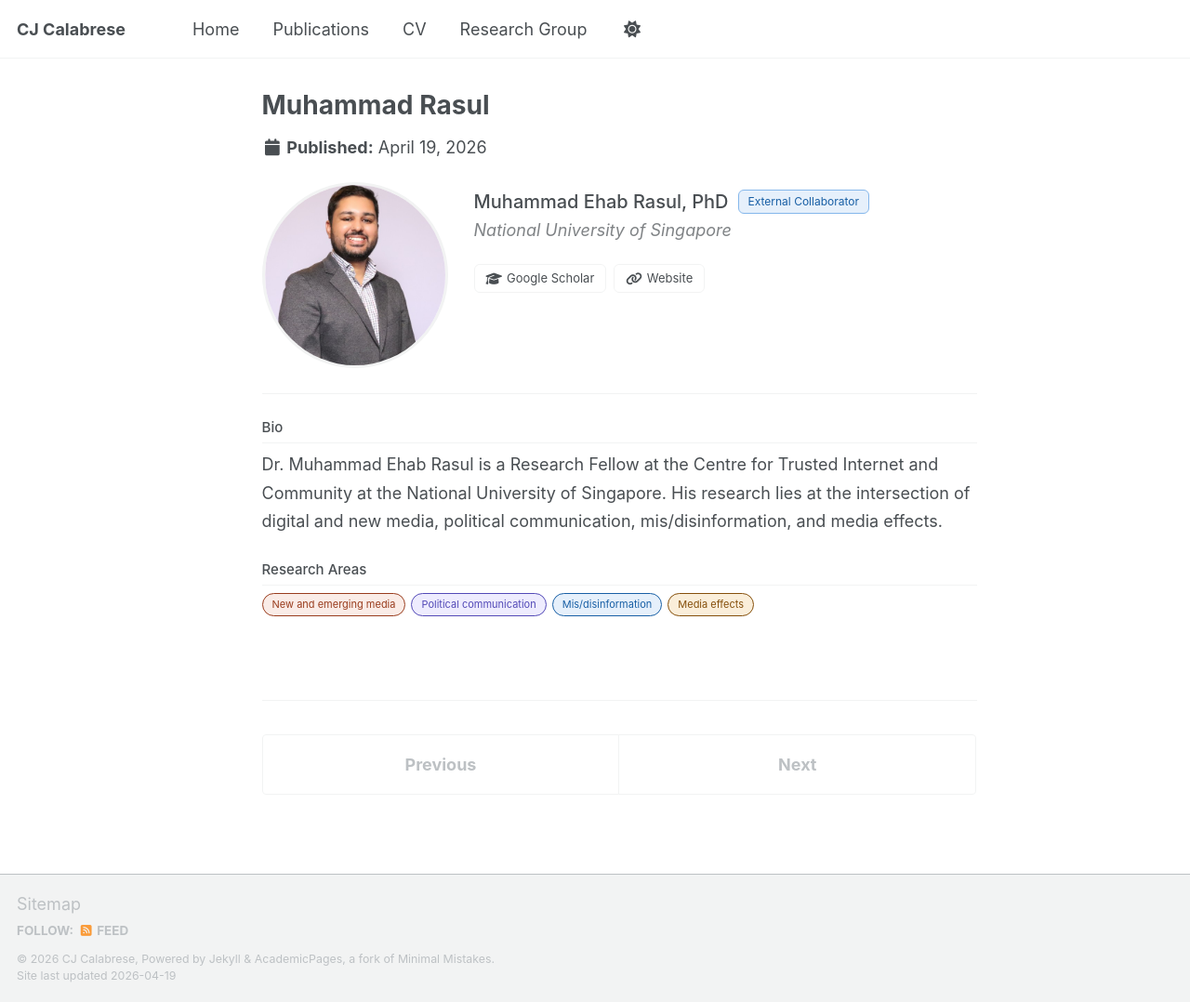
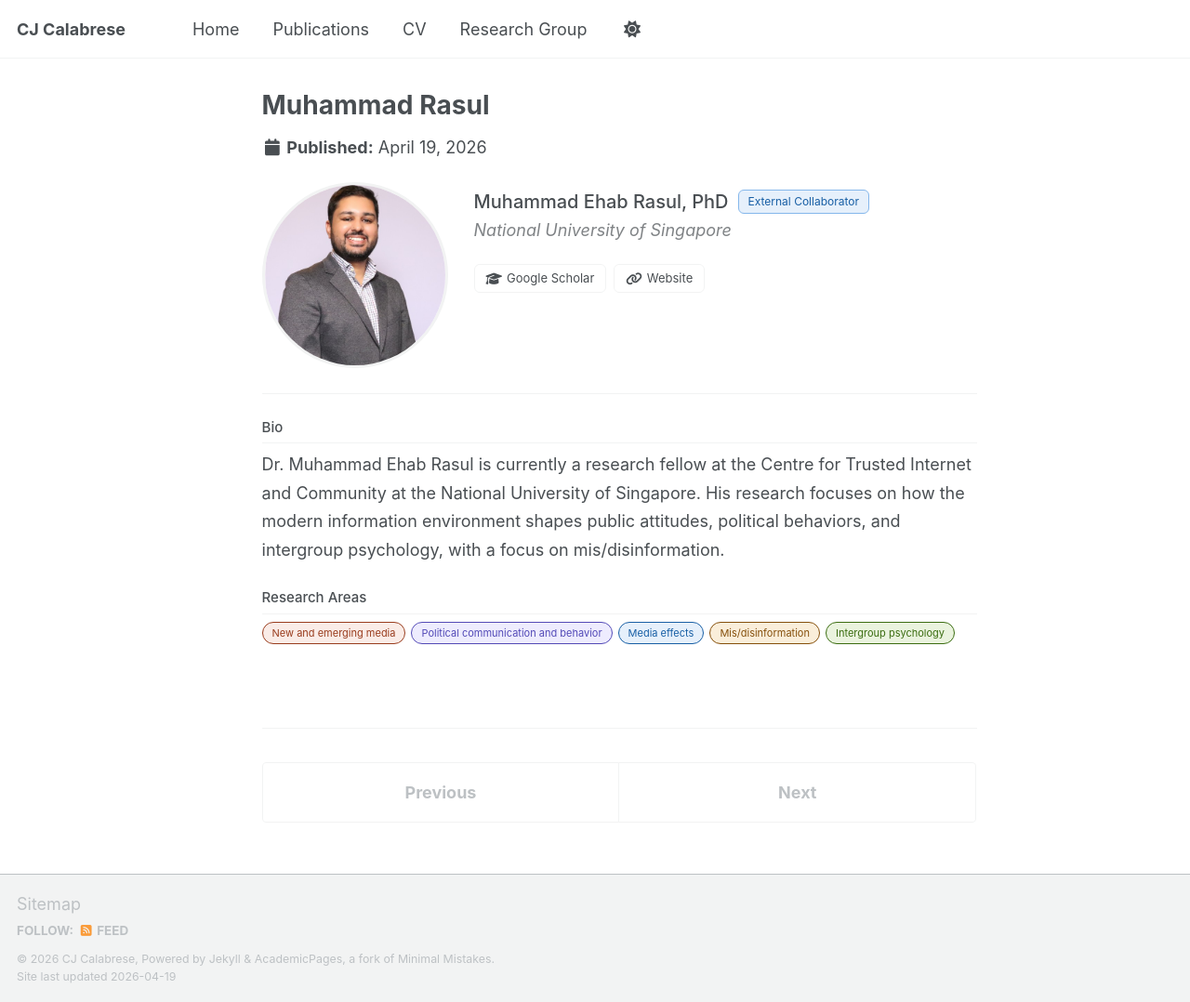
Before and after one commit to cjcalabresephd/cjcalabresephd.github.io, a Jekyll site: the page built from _people/muhammad-rasul.md, in a window 1280 px wide and 1078 px high. Shown: the whole window at 93% size. Built offline with Jekyll 4.4.1, drawn with Linux system fonts in a browser that asks for light colours; a script bundle is joined from its source files by our own code; library files that are not in the unit come from our copies.

Commit message:
Update muhammad-rasul.md

```diff
--- a/_people/muhammad-rasul.md
+++ b/_people/muhammad-rasul.md
@@ -38,7 +38,7 @@ layout: single
   <div class="pcp-section">
     <h2 class="pcp-section-title">Bio</h2>
     <p class="pcp-bio">
-      Dr. Muhammad Ehab Rasul is a Research Fellow at the Centre for Trusted Internet and Community at the National University of Singapore. His research lies at the intersection of digital and new media, political communication, mis/disinformation, and media effects.
+      Dr. Muhammad Ehab Rasul is currently a research fellow at the Centre for Trusted Internet and Community at the National University of Singapore. His research focuses on how the modern information environment shapes public attitudes, political behaviors, and intergroup psychology, with a focus on mis/disinformation.
     </p>
   </div>
 
@@ -46,9 +46,10 @@ layout: single
     <h2 class="pcp-section-title">Research Areas</h2>
     <div class="research-chips">
       <span class="chip chip-orange">New and emerging media</span>
-      <span class="chip chip-purple">Political communication</span>
-      <span class="chip chip-blue">Mis/disinformation</span>
-      <span class="chip chip-yellow">Media effects</span>
+      <span class="chip chip-purple">Political communication and behavior</span>
+      <span class="chip chip-blue">Media effects</span>
+      <span class="chip chip-yellow">Mis/disinformation</span>
+      <span class="chip chip-green">Intergroup psychology</span>
     </div>
   </div>
 
```
